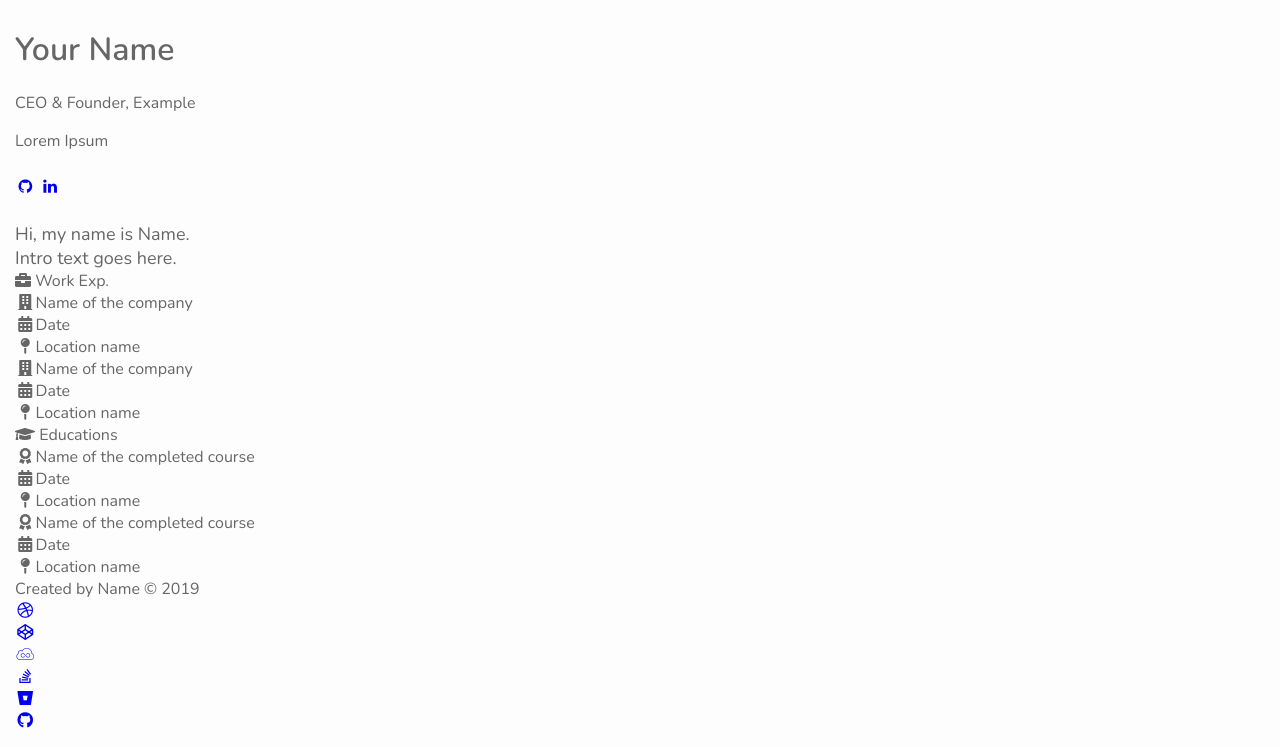
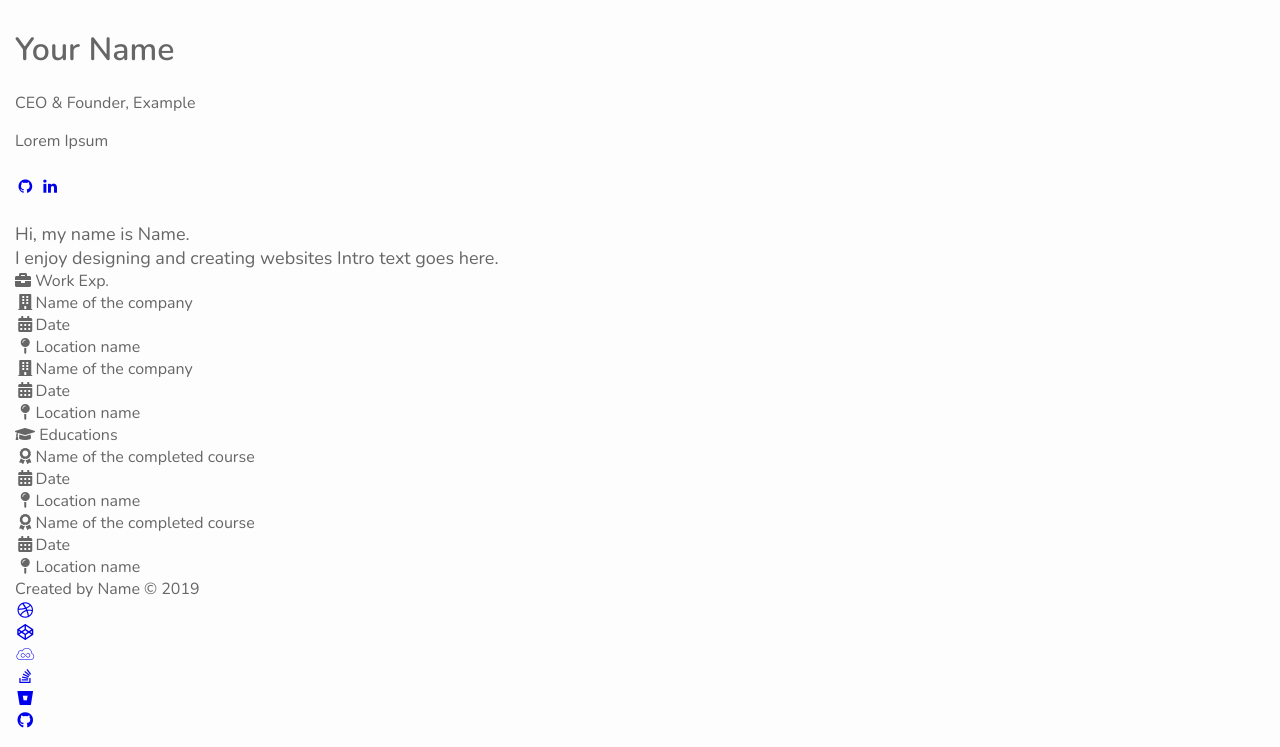
Before and after one commit to galarist/portfolio1, a plain HTML site: page index.html in a window 1280 px wide. Shown: the part 1395-2142 px from the top of the page. Drawn offline with nearby package versions, Linux system fonts and the light colour scheme.

Commit message:
Update index.html

```diff
--- a/index.html
+++ b/index.html
@@ -49,7 +49,7 @@
             Hi, my name is Name.
           </div>
           <div class="main-list">
-            <!--I enjoy designing and creating websites!--> Intro text goes here.
+            I enjoy designing and creating websites Intro text goes here.
           </div>
         </div>
       </span>
```
